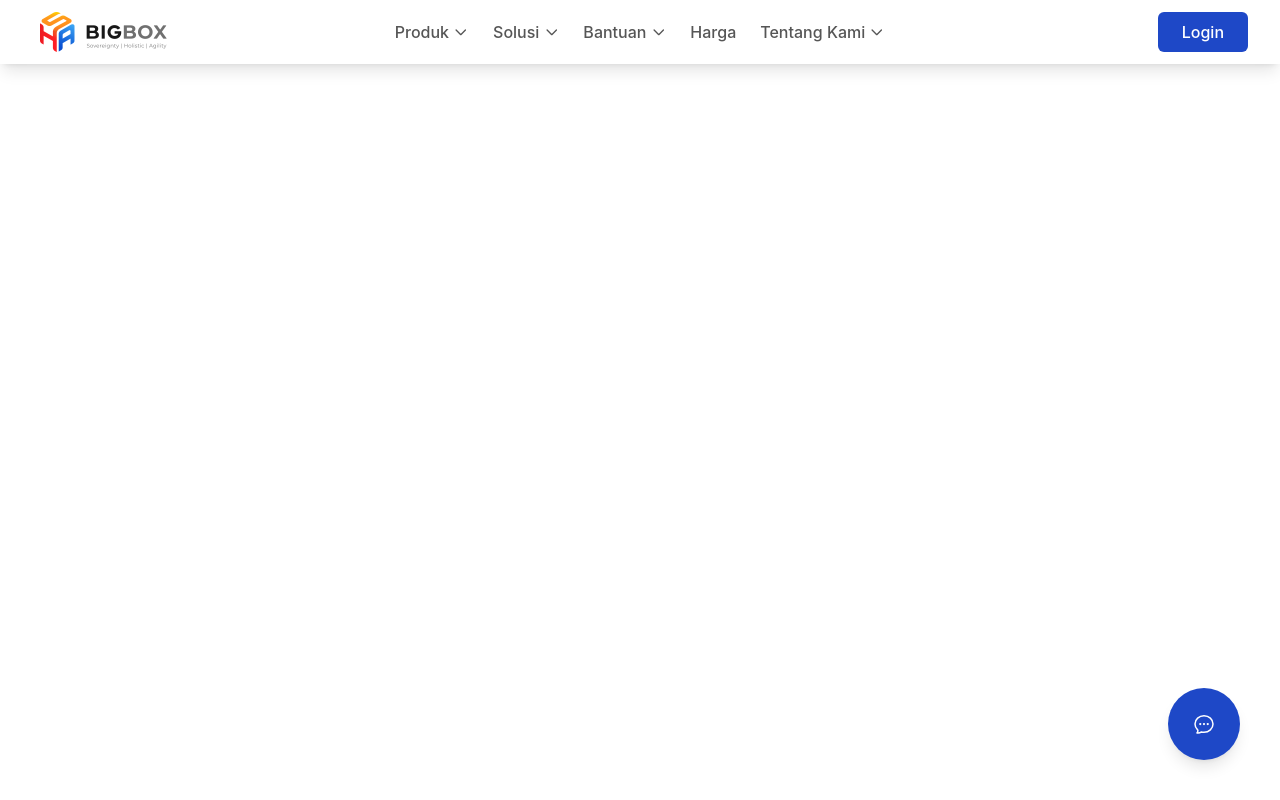
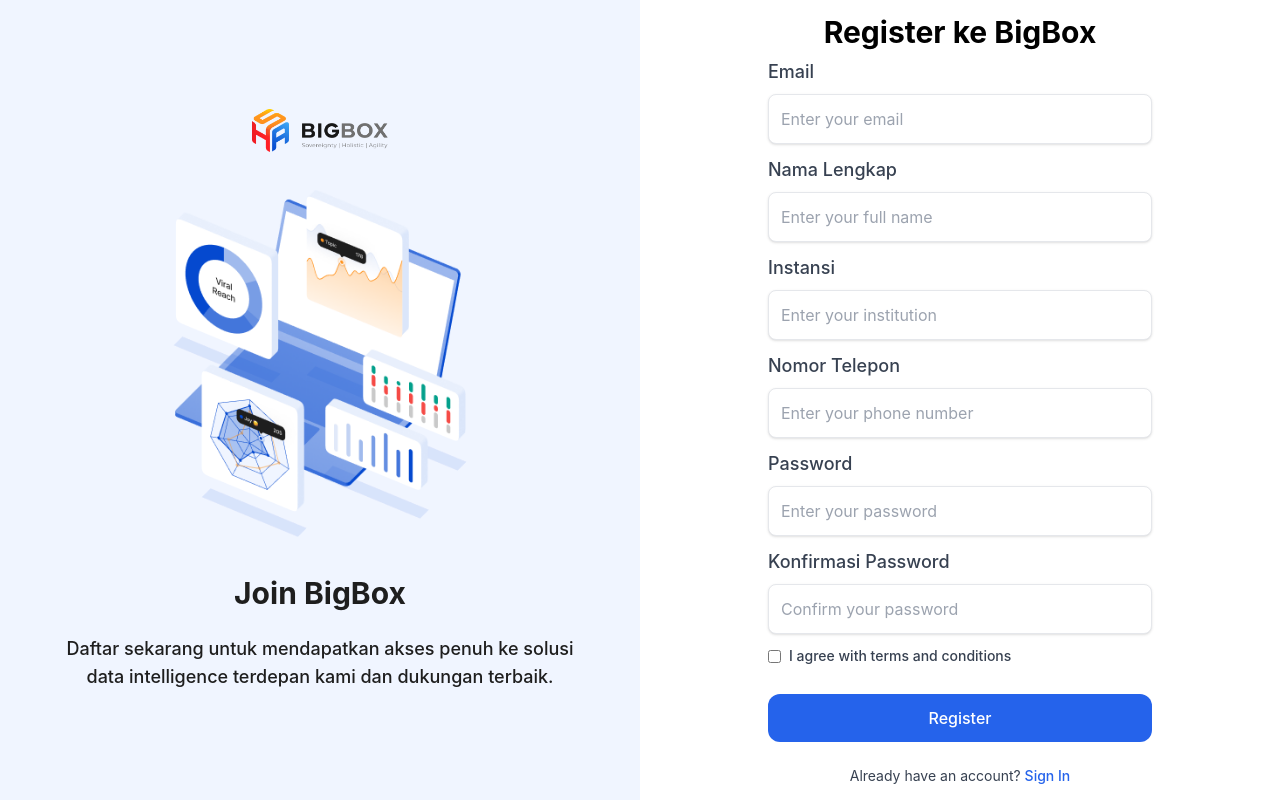
Before and after one commit to Haikalasad/Helpdesk-Bigbox, a React (Vite) app: page /register in a window 1280 px wide. Built offline with nearby package versions, Linux system fonts and the light colour scheme.

Commit message:
Feat : Login and Registration Page

```diff
--- a/src/App.jsx
+++ b/src/App.jsx
@@ -1,19 +1,34 @@
 import React from 'react';
-import { BrowserRouter as Router, Routes, Route } from 'react-router-dom';
-import LandingPage from './pages/landingPage';
-import Navbar from './components/navbar';
-import HelpDeskButton from './components/HelpDeskbutton';
+import { BrowserRouter as Router, Routes, Route, useLocation } from 'react-router-dom';
+import LandingPage from './pages/LandingPage';
+import Navbar from './components/Navbar';
+import HelpDeskButton from './components/HelpDeskButton';
+import LoginPage from './pages/LoginPage';
+import RegisterPage from './pages/RegisterPage';
 
 function App() {
+  const location = useLocation();
+
+  const hideElementsRoutes = ['/login', '/register'];
+  const shouldHideElements = hideElementsRoutes.includes(location.pathname);
+
+  return (
+    <>
+      {!shouldHideElements && <Navbar />}
+      <Routes>
+        <Route path="/" element={<LandingPage />} />
+        <Route path="/login" element={<LoginPage />} />
+        <Route path="/register" element={<RegisterPage/>} />
+      </Routes>
+      {!shouldHideElements && <HelpDeskButton />}
+    </>
+  );
+}
+
+export default function AppWrapper() {
   return (
     <Router>
-      <Navbar/>
-      <Routes>
-        <Route path="/" element={<LandingPage/>} />
-      </Routes>
-      <HelpDeskButton/>
+      <App />
     </Router>
   );
 }
-
-export default App;
--- a/src/components/navbar.jsx
+++ b/src/components/navbar.jsx
@@ -124,7 +124,7 @@
         </ul>
 
         <div className="flex items-center">
-          <a className="hidden lg:inline-block text-md text-white bg-[#1E48C7] font-medium hover:bg-[#0E329F] cursor-pointer py-2 px-6 rounded-md transition duration-300" href="#">Login</a>
+          <a className={'hidden lg:inline-block text-md text-white bg-[#1E48C7] font-medium hover:bg-[#0E329F] cursor-pointer py-2 px-6 rounded-md transition duration-300" '} onClick={() => handleNavigate('/login')}>Login</a>
 
           <div className="relative ml-4">
             <button className="hidden text-sm text-gray-900 font-bold hover:text-blue-600 cursor-pointer flex items-center">
--- /dev/null
+++ b/src/pages/LoginPage.jsx
@@ -0,0 +1,90 @@
+import React from 'react';
+import BigboxLogoNormal from '../assets/Bigbox-Logo-normal.png';
+import BigboxLogoSmall from '../assets/Bigbox-Logo-small.png';
+import Illustration from '../assets/illustration.png';
+import { useNavigate } from 'react-router-dom';
+const LoginPage = () => {
+
+  const navigate = useNavigate();
+
+  const handleRegisterClick = () => {
+    navigate('/register');
+  };
+
+
+  return (
+    <div className="flex h-screen">
+
+      <div className="w-1/2 bg-[#F0F5FF] text-[#1E1E1E] text-white flex flex-col justify-center items-center p-12">
+        <img
+          src={BigboxLogoNormal}
+          alt="logo bigbox"
+          className="w-3/12 h-auto mb-6"
+        />
+        <img
+          src={Illustration}
+          alt="Illustration"
+          className="w-10/12 h-auto mb-6"
+        />
+        <h1 className="text-3xl font-bold mb-6">Welcome to BigBox</h1>
+        <p className="text-lg font-medium text-center">
+        Login sekarang untuk mendapatkan bantuan andal dan akses ke solusi cepat dari platform data intelligence terdepan.
+        </p>
+      </div>
+
+      <div className="w-1/2 bg-white flex flex-col justify-center items-center p-8">
+        <h2 className="text-3xl font-bold mb-6">Mausk ke BigBox</h2>
+        <form className="w-full max-w-sm">
+          <div className="mb-4">
+            <label className="block text-gray-700 text-lg font-medium mb-3" htmlFor="email">
+              Email
+            </label>
+            <input
+              id="email"
+              type="email"
+              className="shadow appearance-none border rounded-lg w-full py-3 px-3 text-gray-700 "
+              placeholder="Enter your email"
+            />
+          </div>
+          <div className="mb-6">
+            <label className="block text-gray-700 text-lg font-medium mb-3" htmlFor="password">
+              Password
+            </label>
+            <input
+              id="password"
+              type="password"
+              className="shadow appearance-none border rounded-lg w-full py-3 px-3 text-gray-700"
+              placeholder="Enter your password"
+            />
+          </div>
+          <div className="flex items-center justify-between mb-4">
+            <label className="inline-flex items-center text-sm text-gray-700">
+              <input type="checkbox" className="form-checkbox" />
+              <span className="ml-2 font-medium">Remember me</span>
+            </label>
+            <a href="/forgot-password" className="text-sm font-medium text-blue-600 hover:underline">
+              Forgot Password?
+            </a>
+          </div>
+          <button
+            type="submit"
+            className="bg-blue-600 text-white font-medium w-full py-3 px-4 mt-3 rounded-xl focus:outline-none focus:shadow-outline hover:bg-blue-700 transition duration-150"
+          >
+            Sign In
+          </button>
+        </form>
+        <p className="text-sm text-gray-700 mt-6">
+          Don't have an account?{' '}
+          <button
+            onClick={handleRegisterClick}
+            className="text-blue-600 font-medium hover:underline"
+          >
+            Register
+          </button>
+        </p>
+      </div>
+    </div>
+  );
+};
+
+export default LoginPage;
--- /dev/null
+++ b/src/pages/RegisterPage.jsx
@@ -0,0 +1,120 @@
+import React from 'react';
+import BigboxLogoNormal from '../assets/Bigbox-Logo-normal.png';
+import Illustration from '../assets/illustration.png';
+
+const RegisterPage = () => {
+  return (
+    <div className="flex h-screen">
+      {/* Left Section */}
+      <div className="w-1/2 bg-[#F0F5FF] text-[#1E1E1E] flex flex-col justify-center items-center p-12">
+        <img
+          src={BigboxLogoNormal}
+          alt="logo bigbox"
+          className="w-3/12 h-auto mb-6"
+        />
+        <img
+          src={Illustration}
+          alt="Illustration"
+          className="w-10/12 h-auto mb-6"
+        />
+        <h1 className="text-3xl font-bold mb-6">Join BigBox</h1>
+        <p className="text-lg font-medium text-center">
+          Daftar sekarang untuk mendapatkan akses penuh ke solusi data intelligence terdepan kami dan dukungan terbaik.
+        </p>
+      </div>
+
+      {/* Right Section */}
+      <div className="w-1/2 bg-white flex flex-col justify-center items-center p-8">
+        <h2 className="text-3xl font-bold mb-2">Register ke BigBox</h2>
+        <form className="w-full max-w-sm p-">
+          <div className="mb-3">
+            <label className="block text-gray-700 text-lg font-medium mb-2" htmlFor="email">
+              Email
+            </label>
+            <input
+              id="email"
+              type="email"
+              className="shadow appearance-none border rounded-lg w-full py-3 px-3 text-gray-700"
+              placeholder="Enter your email"
+            />
+          </div>
+          <div className="mb-3">
+            <label className="block text-gray-700 text-lg font-medium mb-2" htmlFor="name">
+              Nama Lengkap
+            </label>
+            <input
+              id="name"
+              type="text"
+              className="shadow appearance-none border rounded-lg w-full py-3 px-3 text-gray-700"
+              placeholder="Enter your full name"
+            />
+          </div>
+          <div className="mb-3">
+            <label className="block text-gray-700 text-lg font-medium mb-2" htmlFor="instansi">
+              Instansi
+            </label>
+            <input
+              id="instansi"
+              type="text"
+              className="shadow appearance-none border rounded-lg w-full py-3 px-3 text-gray-700"
+              placeholder="Enter your institution"
+            />
+          </div>
+          <div className="mb-3">
+            <label className="block text-gray-700 text-lg font-medium mb-2" htmlFor="phone">
+              Nomor Telepon
+            </label>
+            <input
+              id="phone"
+              type="tel"
+              className="shadow appearance-none border rounded-lg w-full py-3 px-3 text-gray-700"
+              placeholder="Enter your phone number"
+            />
+          </div>
+          <div className="mb-3">
+            <label className="block text-gray-700 text-lg font-medium mb-2" htmlFor="password">
+              Password
+            </label>
+            <input
+              id="password"
+              type="password"
+              className="shadow appearance-none border rounded-lg w-full py-3 px-3 text-gray-700"
+              placeholder="Enter your password"
+            />
+          </div>
+          <div className="mb-3">
+            <label className="block text-gray-700 text-lg font-medium mb-2" htmlFor="confirm-password">
+              Konfirmasi Password
+            </label>
+            <input
+              id="confirm-password"
+              type="password"
+              className="shadow appearance-none border rounded-lg w-full py-3 px-3 text-gray-700"
+              placeholder="Confirm your password"
+            />
+          </div>
+          <div className="flex items-center justify-between mb-4">
+            <label className="inline-flex items-center text-sm text-gray-700">
+              <input type="checkbox" className="form-checkbox" />
+              <span className="ml-2 font-medium">I agree with terms and conditions</span>
+            </label>
+          </div>
+          <button
+            type="submit"
+            className="bg-blue-600 text-white font-medium w-full py-3 px-4 mt-3 rounded-xl focus:outline-none focus:shadow-outline hover:bg-blue-700 transition duration-150"
+          >
+            Register
+          </button>
+        </form>
+        <p className="text-sm text-gray-700 mt-6">
+          Already have an account?{' '}
+          <a href="/login" className="text-blue-600 font-medium hover:underline">
+            Sign In
+          </a>
+        </p>
+      </div>
+    </div>
+  );
+};
+
+export default RegisterPage;
```
Also changed, not shown: src/assets/illustration.png (added).
